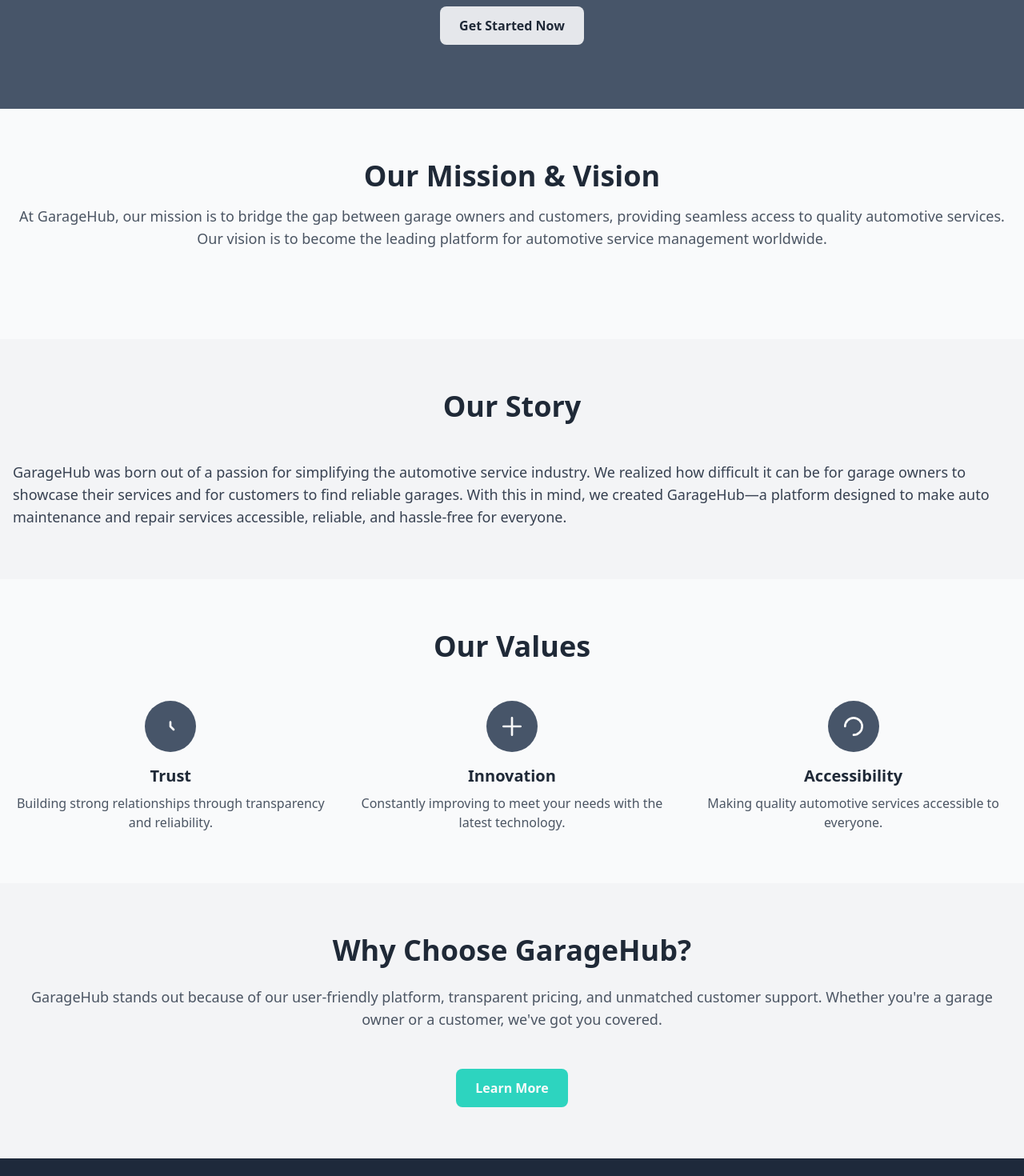
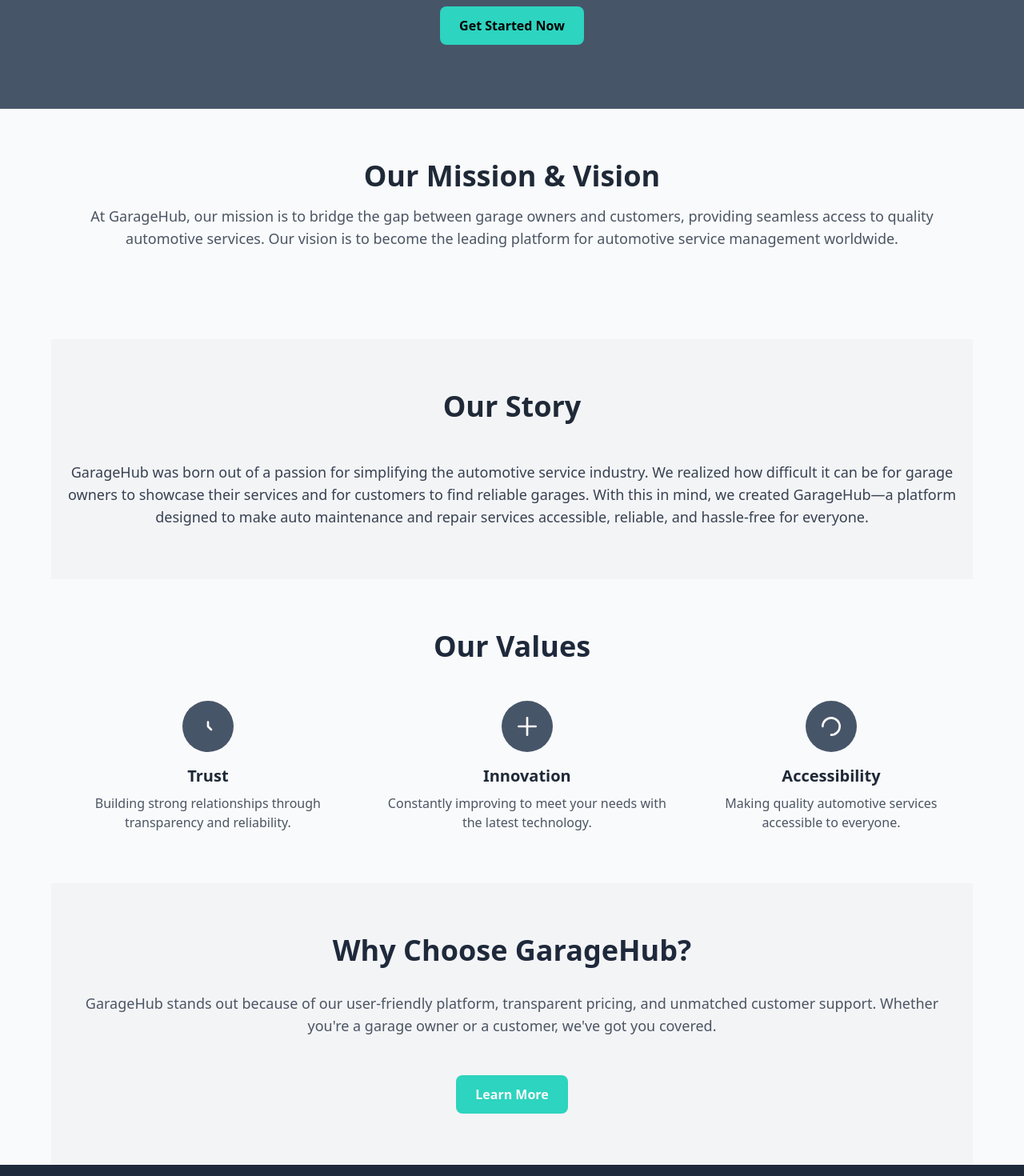
Before and after one commit to VanshVg/GarageHub-Frontend, a React (Vite) app: page /about-us in a window 1280 px wide. Shown: the part 340-1810 px from the top of the page at 80% size. Built offline with nearby package versions, Linux system fonts and the light colour scheme.

Commit message:
Resolved: design changes in home page and about-us page.

```diff
--- a/src/common/components/form-fields/Button.tsx
+++ b/src/common/components/form-fields/Button.tsx
@@ -15,7 +15,7 @@ const Button = ({
   let btnType = "";
   switch (showType) {
     case btnShowType.Primary:
-      btnType = `bg-primaryButton text-black hover:bg-primaryButtonHover py-2 px-4 rounded-md transition-colors duration-300 ${btnClass}`;
+      btnType = `bg-primaryButton font-semibold text-black hover:bg-primaryButtonHover py-2 px-4 rounded-md transition-colors duration-300 ${btnClass}`;
       break;
     case btnShowType.Teal:
       btnType = `bg-teal-400 hover:bg-teal-600 text-black font-semibold py-3 px-6 rounded-lg transition-colors duration-300 ${btnClass}`;
@@ -24,7 +24,7 @@ const Button = ({
       btnType = `bg-gray-200 hover:bg-gray-300 text-gray-800 font-semibold py-3 px-6 rounded-lg transition-colors duration-300 ${btnClass}`;
       break;
     default:
-      btnType = ` py-2 px-4 rounded-md transition-colors duration-300 ${
+      btnType = ` py-2 px-4 rounded-md font-semibold transition-colors duration-300 ${
         btnClass ?? ""
       }`;
   }
--- a/src/modules/cms-pages/pages/about-us/components/MainSection.tsx
+++ b/src/modules/cms-pages/pages/about-us/components/MainSection.tsx
@@ -8,7 +8,7 @@ const MainSection = () => {
       <div className="max-w-7xl mx-auto px-4 text-center">
         <h1 className="text-5xl font-bold mb-8">{MainSectionData.heading}</h1>
         <p className="text-lg mb-12">{MainSectionData.subHeading}</p>
-        <Button showType={btnShowType.White} btnName={MainSectionData.button} />
+        <Button showType={btnShowType.Teal} btnName={MainSectionData.button} />
       </div>
     </div>
   );
--- a/src/modules/cms-pages/pages/about-us/components/StorySection.tsx
+++ b/src/modules/cms-pages/pages/about-us/components/StorySection.tsx
@@ -2,12 +2,14 @@ import { StorySectionData } from "../types";
 
 const StorySection = () => {
   return (
-    <div className="bg-gray-100 py-16">
+    <div className="bg-gray-100 py-16 max-w-6xl mx-auto">
       <div className="max-w-7xl mx-auto px-4">
         <div className="text-center mb-12">
           <h2 className="text-4xl font-bold">{StorySectionData.heading}</h2>
         </div>
-        <p className="text-lg text-gray-700">{StorySectionData.subHeading}</p>
+        <p className="text-lg text-gray-700 text-center">
+          {StorySectionData.subHeading}
+        </p>
       </div>
     </div>
   );
--- a/src/modules/cms-pages/pages/about-us/components/ValuesSection.tsx
+++ b/src/modules/cms-pages/pages/about-us/components/ValuesSection.tsx
@@ -2,11 +2,13 @@ import { ValuesSectionData } from "../types";
 
 const ValuesSection = () => {
   return (
-    <div className="max-w-7xl mx-auto px-4 py-16">
+    <div className="px-4 py-16 max-w-6xl mx-auto">
       <div className="text-center mb-12">
-        <h2 className="text-4xl font-bold">{ValuesSectionData.heading}</h2>
+        <h2 className="text-4xl font-bold text-slate-800">
+          {ValuesSectionData.heading}
+        </h2>
       </div>
-      <div className="grid grid-cols-1 md:grid-cols-3 gap-8">
+      <div className="flex justify-between gap-8">
         {ValuesSectionData.cards.map((card) => (
           <div className="text-center">
             <div className="bg-slate-600 text-white w-16 h-16 flex items-center justify-center rounded-full mx-auto mb-4">
--- a/src/modules/cms-pages/pages/about-us/components/VisionSection.tsx
+++ b/src/modules/cms-pages/pages/about-us/components/VisionSection.tsx
@@ -2,7 +2,7 @@ import { VisionSectionData } from "../types";
 
 const VisionSection = () => {
   return (
-    <div className="max-w-7xl mx-auto px-4 py-16">
+    <div className="px-4 py-16 max-w-6xl mx-auto">
       <div className="text-center mb-12">
         <h2 className="text-4xl font-bold">{VisionSectionData.heading}</h2>
         <p className="text-lg text-gray-600 mt-4">
--- a/src/modules/cms-pages/pages/about-us/components/WhySection.tsx
+++ b/src/modules/cms-pages/pages/about-us/components/WhySection.tsx
@@ -4,9 +4,11 @@ import { btnShowType } from "@/common/types";
 
 const WhySection = () => {
   return (
-    <div className="bg-gray-100 py-16">
-      <div className="max-w-7xl mx-auto px-4 text-center">
-        <h2 className="text-4xl font-bold mb-6">{WhySectionData.heading}</h2>
+    <div className="bg-gray-100 py-16 max-w-6xl mx-auto">
+      <div className="px-4 text-center">
+        <h2 className="text-4xl font-bold mb-8 text-slate-800">
+          {WhySectionData.heading}
+        </h2>
         <p className="text-lg text-gray-600 mb-12">
           {WhySectionData.subHeading}
         </p>
--- a/src/modules/cms-pages/pages/home/components/OverviewSection.tsx
+++ b/src/modules/cms-pages/pages/home/components/OverviewSection.tsx
@@ -14,10 +14,10 @@ const OverviewSection = () => {
           {OverviewSectionData.subHeading}
         </p>
 
-        <div className="grid grid-cols-1 md:grid-cols-2 lg:grid-cols-3 gap-8 mt-12">
+        <div className="flex justify-between gap-8 mt-12">
           {OverviewSectionData.cards.map((card, index) => (
             <div
-              className="bg-white shadow-md rounded-lg p-6 text-left hover:shadow-lg transition cursor-default"
+              className="bg-white shadow-md rounded-lg p-6 text-left hover:shadow-lg transition cursor-default w-[30%]"
               key={index}
             >
               <h3 className="text-xl font-semibold text-slate-800 mb-4">
--- a/src/modules/cms-pages/pages/services/components/BottomSection.tsx
+++ b/src/modules/cms-pages/pages/services/components/BottomSection.tsx
@@ -15,7 +15,7 @@ const BottomSection = () => {
         />
         <Button
           btnName={BottomSectionData.secondaryButton}
-          btnClass="font-semibold bg-[#f9a826] text-black hover:bg-[#c47d17] px-6 py-3 rounded-md"
+          btnClass="font-semibold bg-[#48CAE4] text-black hover:bg-[#0096C7] px-6 py-3 rounded-md"
         />
       </div>
     </section>
--- a/tailwind.config.js
+++ b/tailwind.config.js
@@ -12,8 +12,8 @@ export default {
         white: "#FAFAFA",
         charcoalGray: "#4D4D4D",
         lightBlue: "#A9CCE3",
-        primaryButton: "#48CAE4",
-        primaryButtonHover: "#0096C7",
+        primaryButton: "#f9a826",
+        primaryButtonHover: "#c47d17",
       },
       backgroundImage: {},
       fontFamily: {
```
